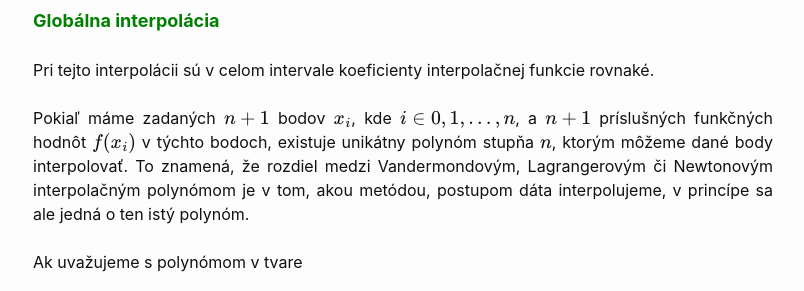
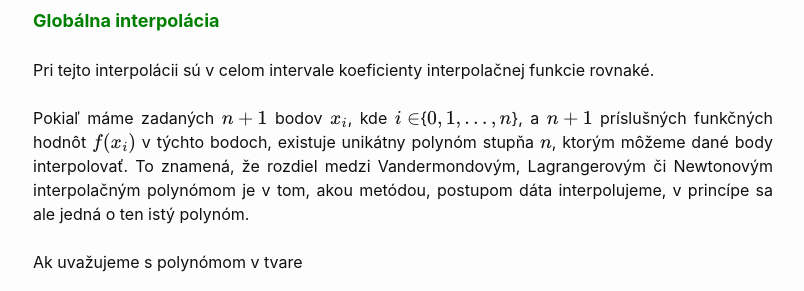
Before and after one commit to maslarova/maslarova.github.io, a Jekyll site: the page built from _posts/2021-03-18-cvicenie5.md, in a window 1280 px wide and 900 px high, scrolled down 627 px. Shown: the part 155-446 px from the top of the window, without its empty margins (237-1041 px from the left). Built offline with Jekyll 4.4.1, drawn with Linux system fonts in a browser that asks for light colours.

```diff
--- a/_posts/2021-03-18-cvicenie5.md
+++ b/_posts/2021-03-18-cvicenie5.md
@@ -6,7 +6,7 @@ date:   2021-03-15 10:26:13 +0100
 <!--
 <font size="5"> <span style="color:green"><b>Úlohy za dochádzku 27.3.</b></span> </font> <font size="4">  <span style="color:red">---DEADLINE 10.4.---</span> </font><br />
 
-1.  V tabuľke máte zadané body x<sub>i</sub> pre i=0,1,2 a funkčné hodnoty $f(x_i)= y_i$ v bodoch $x_i$.
+1.  V tabuľke máte zadané body x<sub>i</sub> pre $i=0,1,2$ a funkčné hodnoty $f(x_i)= y_i$ v bodoch $x_i$.
 Odhadnite funkčnú hodnotu $f(x)$ v bode $x = -1$ Newtonovým polynómom 2. rádu bez použitia programu
 (programom si však môžete pre seba výsledok overiť).
 Odfoťte/naskenujte výpočet alebo ho napíšte v Latexu, Worde,..., podľa toho, čo Vám vyhovuje. <br />
@@ -94,7 +94,7 @@ Pri **minimalizácii** (napr. metóda najmenších štvorcov) nemusí aproximač
 
 <font size="4">  <span style="color:green"><b>Globálna interpolácia </b></span></font>  <br />
 Pri tejto interpolácii sú v celom intervale koeficienty interpolačnej funkcie rovnaké.<br /> <br />
-Pokiaľ máme zadaných $n+1$ bodov $x_i$, kde $i\in\{0,1,...,n\}$, a $n+1$ príslušných funkčných hodnôt $f(x_i)$ v týchto bodoch, existuje unikátny polynóm stupňa $n$, ktorým môžeme dané body interpolovať.
+Pokiaľ máme zadaných $n+1$ bodov $x_i$, kde $i\in${$0,1,...,n$}, a $n+1$ príslušných funkčných hodnôt $f(x_i)$ v týchto bodoch, existuje unikátny polynóm stupňa $n$, ktorým môžeme dané body interpolovať.
 To znamená, že rozdiel medzi Vandermondovým, Lagrangerovým či Newtonovým interpolačným polynómom je v tom, akou metódou, postupom dáta interpolujeme, v princípe sa ale jedná o ten istý polynóm.
 <br /><br />
 Ak uvažujeme s polynómom v tvare
```
